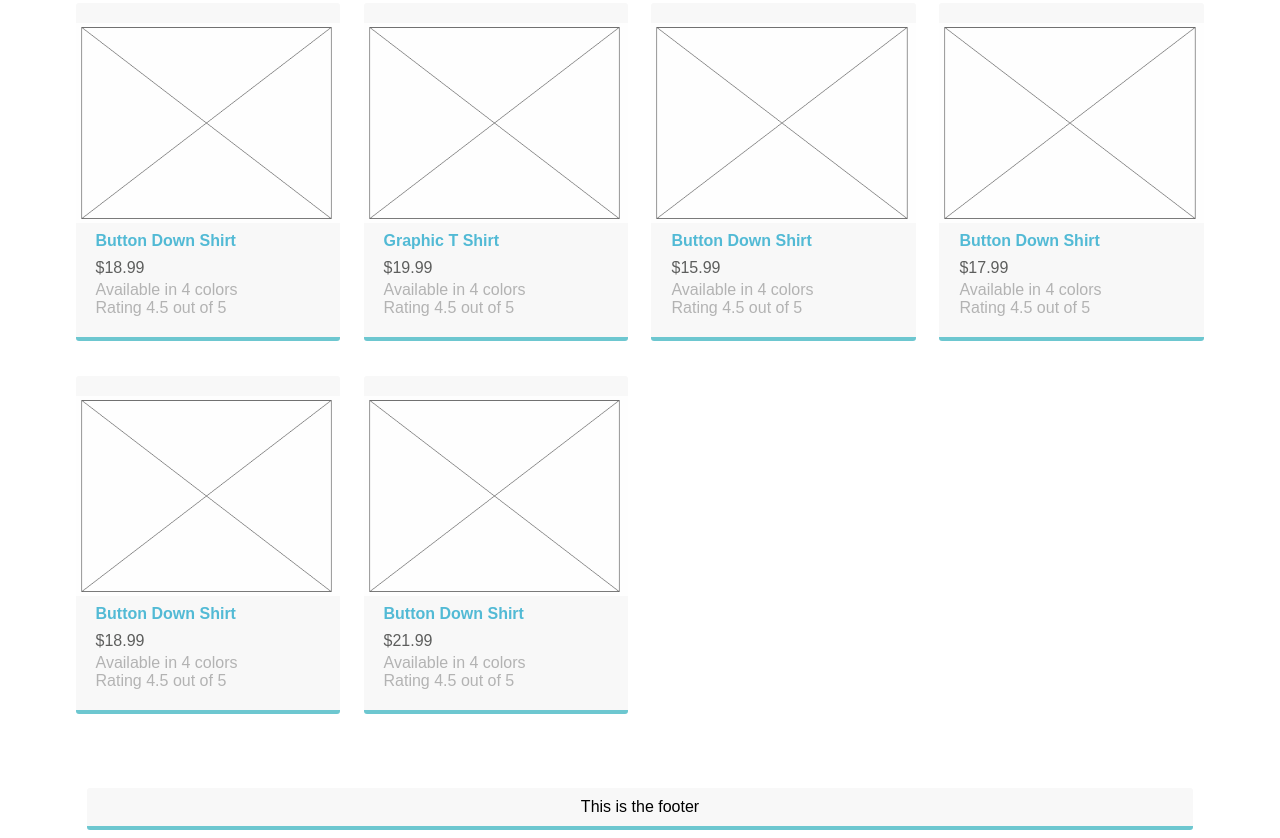
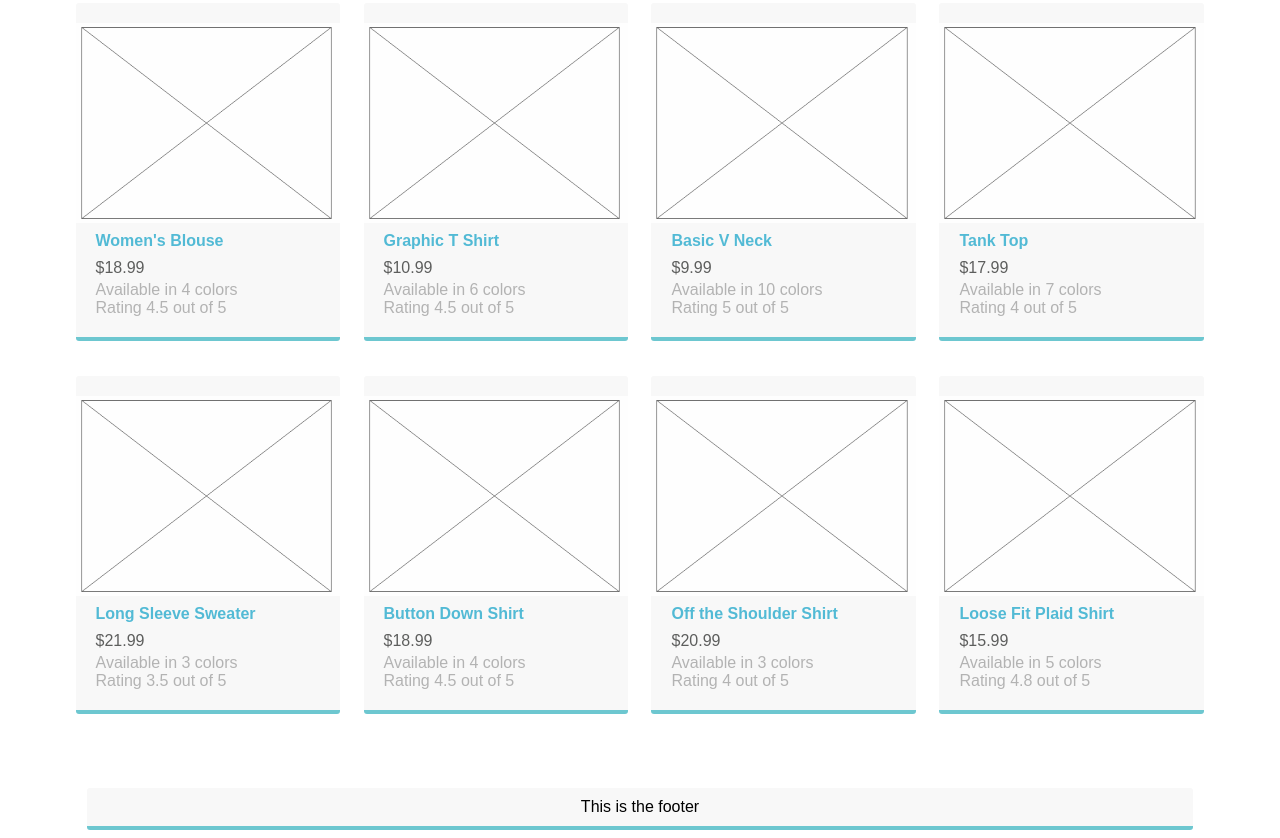
Before and after one commit to angeladelise/felt, a plain HTML site: page thesis2/index.html in a window 1280 px wide. Shown: the part 568-1406 px from the top of the page. Drawn offline with Linux system fonts and the light colour scheme.

Commit message:
2.24.217

```diff
--- a/thesis2/index.html
+++ b/thesis2/index.html
@@ -58,40 +58,52 @@
 
 		    	<div class="gallery">
 				    <div class="thumbnail"> <a href="buttondown.html"><img src="image.png" alt="Button Down Shirt" width="2000" class="cards"/></a>
-				      <h4>Button Down Shirt</h4>
+				      <h4>Women's Blouse</h4>
 				      <p class="tag">$18.99</p>
 				      <p class="text_column">Available in 4 colors <br>
 				      	Rating 4.5 out of 5</p>
 				    </div>
 				    <div class="thumbnail"> <a href="buttondown.html"><img src="image.png" alt="Graphic T Shirt" width="2000" class="cards"/></a>
 				      <h4>Graphic T Shirt</h4>
-				      <p class="tag">$19.99</p>
-				      <p class="text_column">Available in 4 colors <br>
+				      <p class="tag">$10.99</p>
+				      <p class="text_column">Available in 6 colors <br>
 				      	Rating 4.5 out of 5</p>
 				    </div>
 				    <div class="thumbnail"> <a href="buttondown.html"><img src="image.png" alt="Button Down Shirt" width="2000" class="cards"/></a>
-				      <h4>Button Down Shirt</h4>
-				      <p class="tag">$15.99</p>
-				      <p class="text_column">Available in 4 colors <br>
-				      	Rating 4.5 out of 5</p>
+				      <h4>Basic V Neck</h4>
+				      <p class="tag">$9.99</p>
+				      <p class="text_column">Available in 10 colors <br>
+				      	Rating 5 out of 5</p>
 				    </div>
 				    <div class="thumbnail"> <a href="buttondown.html"><img src="image.png" alt="Button Down Shirt" width="2000" class="cards"/></a>
-				      <h4>Button Down Shirt</h4>
+				      <h4>Tank Top</h4>
 				      <p class="tag">$17.99</p>
-				      <p class="text_column">Available in 4 colors <br>
-				      	Rating 4.5 out of 5</p>
+				      <p class="text_column">Available in 7 colors <br>
+				      	Rating 4 out of 5</p>
 				     </div>
+				    <div class="thumbnail"> <a href="buttondown.html"><img src="image.png" alt="Button Down Shirt" width="2000" class="cards"/></a>
+				      <h4>Long Sleeve Sweater</h4>
+				      <p class="tag">$21.99</p>
+				      <p class="text_column">Available in 3 colors <br>
+				      	Rating 3.5 out of 5</p>
+				    </div>
 				    <div class="thumbnail"> <a href="buttondown.html"><img src="image.png" alt="Button Down Shirt" width="2000" class="cards"/></a>
 				      <h4>Button Down Shirt</h4>
 				      <p class="tag">$18.99</p>
 				      <p class="text_column">Available in 4 colors <br>
 				      	Rating 4.5 out of 5</p>
 				    </div>
+				      <div class="thumbnail"> <a href="buttondown.html"><img src="image.png" alt="Button Down Shirt" width="2000" class="cards"/></a>
+				      <h4>Off the Shoulder Shirt</h4>
+				      <p class="tag">$20.99</p>
+				      <p class="text_column">Available in 3 colors <br>
+				      	Rating 4 out of 5</p>
+				    </div>
 				    <div class="thumbnail"> <a href="buttondown.html"><img src="image.png" alt="Button Down Shirt" width="2000" class="cards"/></a>
-				      <h4>Button Down Shirt</h4>
-				      <p class="tag">$21.99</p>
-				      <p class="text_column">Available in 4 colors <br>
-				      	Rating 4.5 out of 5</p>
+				      <h4>Loose Fit Plaid Shirt</h4>
+				      <p class="tag">$15.99</p>
+				      <p class="text_column">Available in 5 colors <br>
+				      	Rating 4.8 out of 5</p>
 				    </div>
 		    	</div>
 			</div>
```
